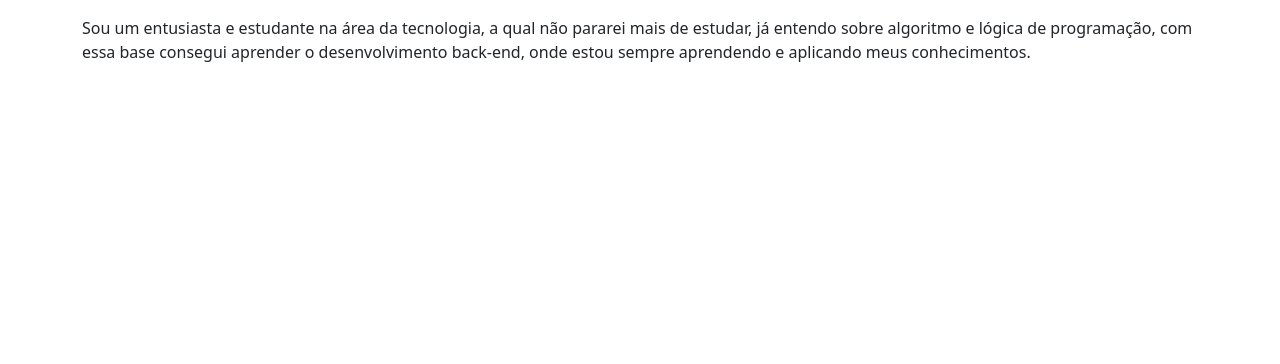
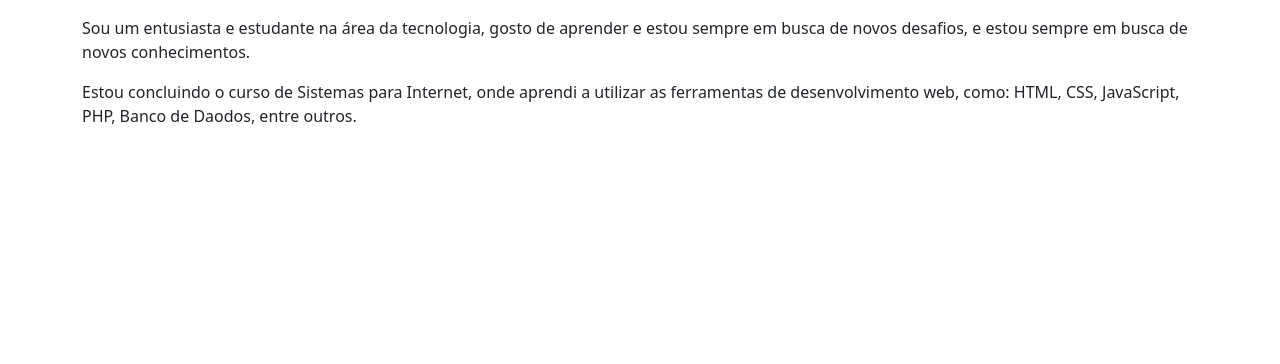
Before and after one commit to Tiaomain/16512225-SebastiaoAlves, a PHP site: page /index.php?pagina=pages/whoIm.php in a window 1280 px wide. Shown: the part 56-420 px from the top of the page. Run offline with PHP 8.4, Linux system fonts and the light colour scheme.

Commit message:
Alterado o texto sobre quem sou.

```diff
--- a/pages/whoIm.php
+++ b/pages/whoIm.php
@@ -1,3 +1,9 @@
 <div>
-    Sou um entusiasta e estudante na área da tecnologia, a qual não pararei mais de estudar, já entendo sobre algoritmo e lógica de programação, com essa base consegui aprender o desenvolvimento back-end, onde estou sempre aprendendo e aplicando meus conhecimentos.
+    <p>
+        Sou um entusiasta e estudante na área da tecnologia, gosto de aprender e estou sempre em busca de novos desafios, e estou sempre em busca de novos conhecimentos.
+    <p>
+    <p>
+        Estou concluindo o curso de Sistemas para Internet, onde aprendi a utilizar as ferramentas de desenvolvimento web, como: HTML, CSS, JavaScript, PHP, Banco de Daodos, entre outros.
+    </p>
+
 </div>
```
